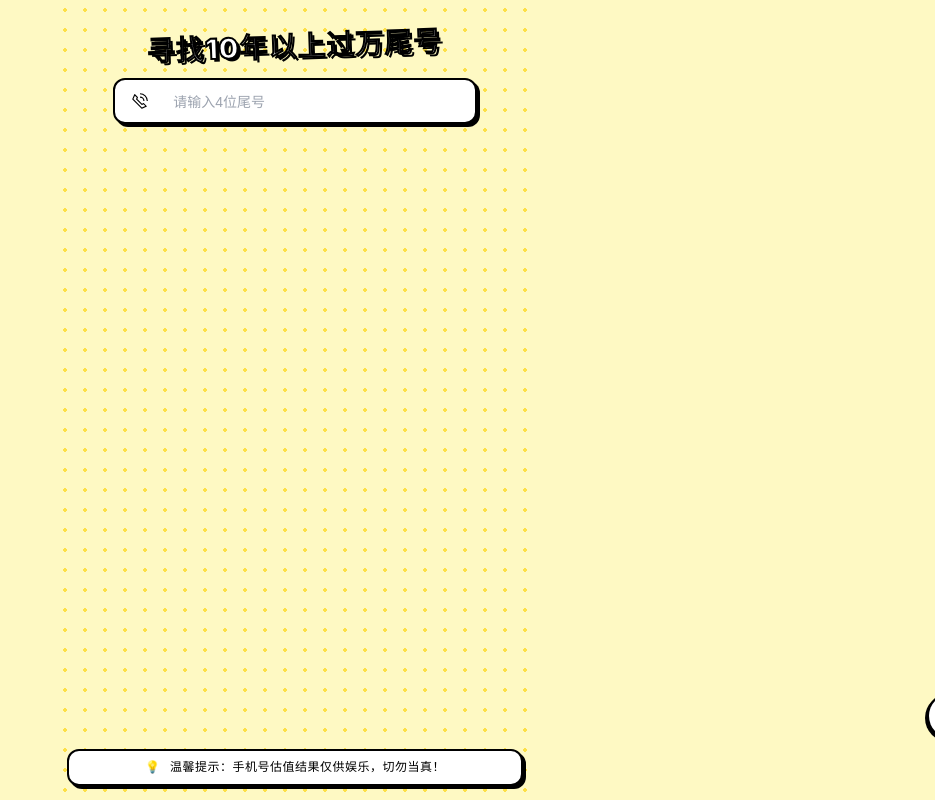
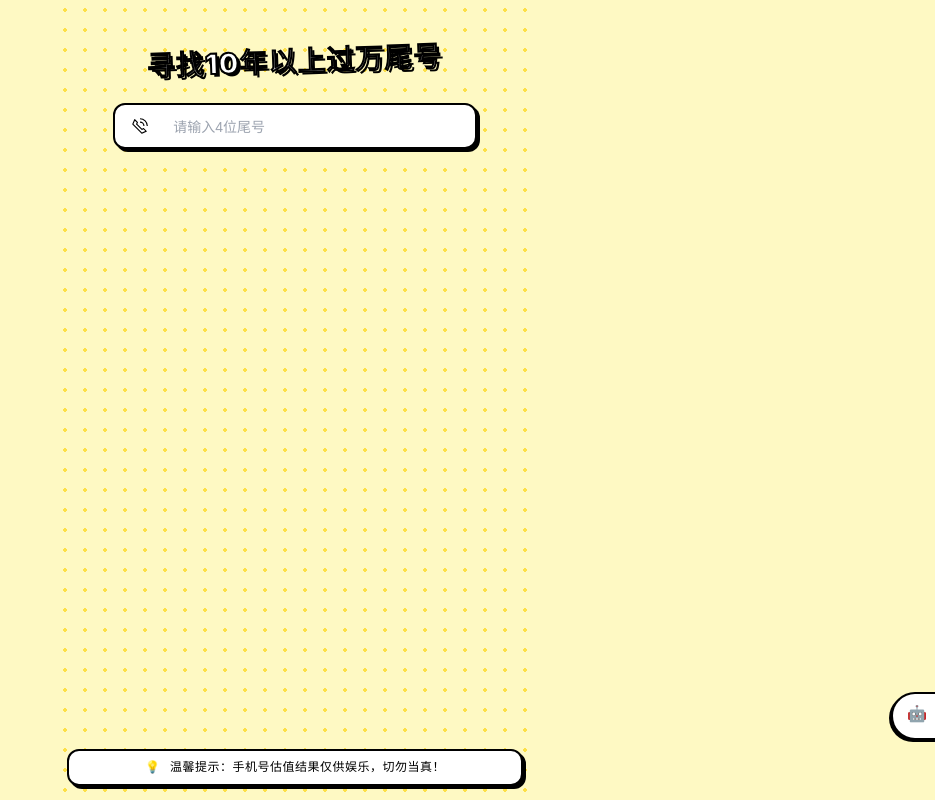
Before and after one commit to zjlindd/douyinPlat, a Vue app: page /phone in a window 1280 px wide. Shown: the whole page, without its empty margins (345-1280 px from the left). Built offline with nearby package versions, Linux system fonts and the light colour scheme.

Commit message:
fix: 优化悬浮开关位置及手机号输入框布局

```diff
--- a/src/components/phone/PhoneInput.vue
+++ b/src/components/phone/PhoneInput.vue
@@ -82,6 +82,7 @@ const handleQuery = () => {
   width: 85%;
   margin: 0 auto;
   padding: 0 12px;
+  margin-top: 10px
 }
 
 .phone-input {
--- a/src/pages/PhoneValuation.vue
+++ b/src/pages/PhoneValuation.vue
@@ -180,7 +180,7 @@ const handleQuery = async (input: string) => {
   position: relative;
   z-index: 1;
   flex-shrink: 0;
-  padding-top: 20px;
+  padding-top: 35px;
 }
 
 .title {
@@ -251,7 +251,7 @@ const handleQuery = async (input: string) => {
 .floating-switch {
   position: fixed;
   bottom: 60px;
-  right: -86px;
+  right: -50px; /* 露出图标，方便点击 */
   z-index: 999;
   background: #fff;
   padding: 6px 10px 6px 14px;
@@ -263,9 +263,10 @@ const handleQuery = async (input: string) => {
   align-items: center;
   justify-content: flex-start;
   transition: all 0.3s cubic-bezier(0.4, 0, 0.2, 1);
+  cursor: pointer; /* 增加手型 */
 }
 
-.floating-switch:hover {
+.floating-switch:hover, .floating-switch:active {
   right: -2px;
   padding-right: 14px;
 }
--- a/src/pages/PlateValuation.vue
+++ b/src/pages/PlateValuation.vue
@@ -473,7 +473,7 @@ const handleRetry = () => {
 .floating-switch {
   position: fixed;
   bottom: 60px;
-  right: -86px;
+  right: -50px; /* 露出图标，方便点击 */
   z-index: 999;
   background: #fff;
   padding: 6px 10px 6px 14px;
@@ -485,9 +485,10 @@ const handleRetry = () => {
   align-items: center;
   justify-content: flex-start;
   transition: all 0.3s cubic-bezier(0.4, 0, 0.2, 1);
+  cursor: pointer;
 }
 
-.floating-switch:hover {
+.floating-switch:hover, .floating-switch:active {
   right: -2px;
   padding-right: 14px;
 }
```
